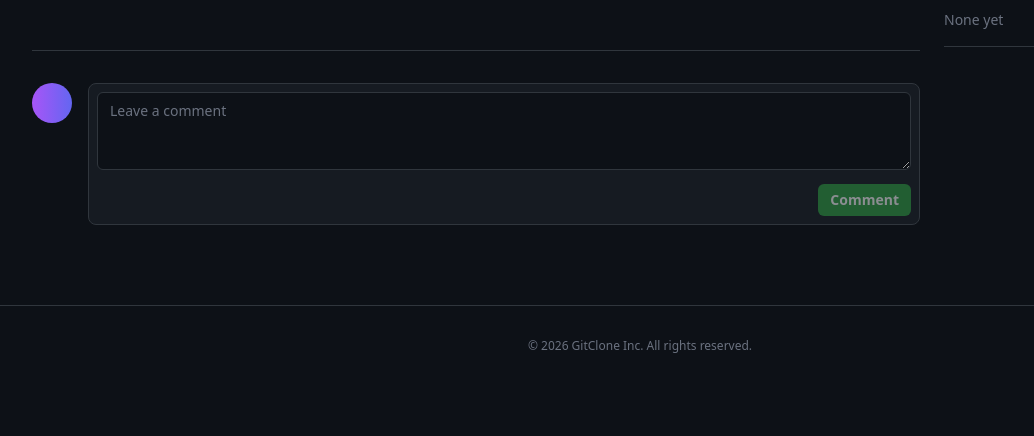
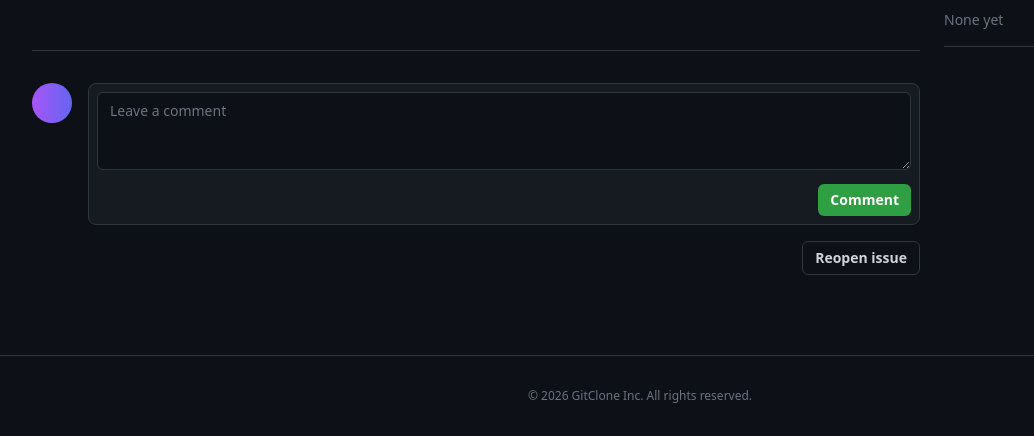
Before and after one commit to ParitKansal/RepoHub, a FastAPI app: template templates/issue_detail.html in a window 1280 px wide. Shown: the part 452-888 px from the top of the page, without its empty margins (0-1034 px from the left). Before the commit the page ends 805 px from the top, so only its background shows below. Run offline with FastAPI, Linux system fonts and the light colour scheme; the template is opened without the code that fills it, so the values that code supplies are empty; some libraries are stand-ins or nearby versions.

Commit message:
Phase 4.5: Issue comments and resolution

```diff
--- a/main.py
+++ b/main.py
@@ -369,3 +369,70 @@ async def issue_detail(request: Request, username: str, repo_name: str, issue_id
         "owner": owner,
         "issue": issue
     })
+
+@app.post("/{username}/{repo_name}/issues/{issue_id}/comment")
+async def add_issue_comment(
+    request: Request,
+    username: str,
+    repo_name: str,
+    issue_id: int,
+    content: str = Form(...),
+    db: Session = Depends(get_db)
+):
+    current_user = auth.get_current_user_from_cookie(request, db)
+    if not current_user:
+        return RedirectResponse(url="/login")
+
+    owner = db.query(models.User).filter(models.User.username == username).first()
+    repo = db.query(models.Repository).filter(
+        models.Repository.owner_id == owner.id,
+        models.Repository.name == repo_name
+    ).first()
+
+    issue = db.query(models.Issue).filter(models.Issue.id == issue_id, models.Issue.repo_id == repo.id).first()
+    if not issue:
+        return RedirectResponse(url=f"/{username}/{repo_name}/issues")
+
+    new_comment = models.Comment(
+        content=content,
+        issue_id=issue.id,
+        author_id=current_user.id
+    )
+    db.add(new_comment)
+    db.commit()
+
+    return RedirectResponse(url=f"/{username}/{repo_name}/issues/{issue_id}", status_code=status.HTTP_302_FOUND)
+
+@app.post("/{username}/{repo_name}/issues/{issue_id}/close")
+async def close_issue(
+    request: Request,
+    username: str,
+    repo_name: str,
+    issue_id: int,
+    db: Session = Depends(get_db)
+):
+    current_user = auth.get_current_user_from_cookie(request, db)
+    if not current_user:
+        return RedirectResponse(url="/login")
+
+    owner = db.query(models.User).filter(models.User.username == username).first()
+    repo = db.query(models.Repository).filter(
+        models.Repository.owner_id == owner.id,
+        models.Repository.name == repo_name
+    ).first()
+
+    issue = db.query(models.Issue).filter(models.Issue.id == issue_id, models.Issue.repo_id == repo.id).first()
+    if not issue:
+        return RedirectResponse(url=f"/{username}/{repo_name}/issues")
+
+    # Only repo owner or issue author can close it
+    if current_user.id != owner.id and current_user.id != issue.author_id:
+        return RedirectResponse(url=f"/{username}/{repo_name}/issues/{issue_id}")
+
+    if issue.status == "Open":
+        issue.status = "Closed"
+    else:
+        issue.status = "Open"
+
+    db.commit()
+    return RedirectResponse(url=f"/{username}/{repo_name}/issues/{issue_id}", status_code=status.HTTP_302_FOUND)
--- a/templates/issue_detail.html
+++ b/templates/issue_detail.html
@@ -29,7 +29,7 @@
 
             <div class="ml-3 text-gray-400">
                 <span class="font-semibold text-gray-300 hover:text-github-blue cursor-pointer">{{ issue.author.username }}</span> opened this issue
-                <span class="ml-2 text-gray-500">· 0 comments</span>
+                <span class="ml-2 text-gray-500">· {{ issue.comments|length }} comments</span>
             </div>
         </div>
     </div>
@@ -68,18 +68,59 @@
                 </div>
             </div>
 
-            <!-- Mock Add Comment Box -->
+            <!-- Comments Loop -->
+            {% for comment in issue.comments %}
+            <div class="flex items-start space-x-4 mb-6">
+                <!-- Avatar -->
+                <div class="hidden sm:block flex-shrink-0">
+                    <div class="w-10 h-10 rounded-full bg-gradient-to-r from-purple-500 to-indigo-500 flex items-center justify-center text-lg text-white font-bold">
+                        {{ comment.author.username[0]|upper }}
+                    </div>
+                </div>
+
+                <!-- Comment Box -->
+                <div class="flex-1 bg-github-dark border border-github-border rounded-lg relative overflow-hidden">
+                    <div class="hidden sm:block absolute top-4 -left-2 w-3 h-3 bg-github-dark border-t border-l border-github-border transform -rotate-45"></div>
+
+                    <div class="bg-github-header border-b border-github-border px-4 py-2 flex justify-between items-center text-sm">
+                        <div class="text-gray-400">
+                            <span class="font-semibold text-gray-300">{{ comment.author.username }}</span> commented
+                        </div>
+                    </div>
+
+                    <div class="p-4 text-white text-sm">
+                        <p style="white-space: pre-wrap;" class="leading-relaxed">{{ comment.content }}</p>
+                    </div>
+                </div>
+            </div>
+            {% endfor %}
+
+            <!-- Add Comment Box -->
             <div class="flex items-start space-x-4 mt-8 pt-8 border-t border-github-border">
                 <div class="hidden sm:block flex-shrink-0">
                     <div class="w-10 h-10 rounded-full bg-gradient-to-r from-purple-500 to-indigo-500 flex items-center justify-center text-lg text-white font-bold">
                         {{ user.username[0]|upper }}
                     </div>
                 </div>
-                <div class="flex-1 border border-github-border rounded-lg p-2 bg-github-header">
-                    <textarea rows="3" placeholder="Leave a comment" class="w-full bg-github-dark border border-github-border rounded-md px-3 py-2 text-white focus:outline-none focus:border-github-blue focus:ring-1 focus:ring-github-blue placeholder-gray-500 text-sm resize-y" disabled></textarea>
-                    <div class="flex justify-end mt-2">
-                        <button class="bg-github-green opacity-50 cursor-not-allowed text-white font-semibold py-1.5 px-3 rounded-md text-sm" disabled>Comment</button>
-                    </div>
+                <div class="flex-1">
+                    <form action="/{{ owner.username }}/{{ repo.name }}/issues/{{ issue.id }}/comment" method="POST" class="border border-github-border rounded-lg p-2 bg-github-header">
+                        <textarea name="content" rows="3" placeholder="Leave a comment" class="w-full bg-github-dark border border-github-border rounded-md px-3 py-2 text-white focus:outline-none focus:border-github-blue focus:ring-1 focus:ring-github-blue placeholder-gray-500 text-sm resize-y" required></textarea>
+                        <div class="flex justify-end mt-2 space-x-2">
+                            <button type="submit" class="bg-github-green hover:bg-green-600 text-white font-semibold py-1.5 px-3 rounded-md text-sm">Comment</button>
+                        </div>
+                    </form>
+
+                    <form action="/{{ owner.username }}/{{ repo.name }}/issues/{{ issue.id }}/close" method="POST" class="mt-4 flex justify-end">
+                        {% if issue.status == 'Open' %}
+                        <button type="submit" class="bg-github-dark border border-github-border hover:bg-gray-800 text-gray-300 font-semibold py-1.5 px-3 rounded-md text-sm flex items-center">
+                            <i class="fa-regular fa-circle-check text-purple-500 mr-2"></i> Close issue
+                        </button>
+                        {% else %}
+                        <button type="submit" class="bg-github-dark border border-github-border hover:bg-gray-800 text-gray-300 font-semibold py-1.5 px-3 rounded-md text-sm flex items-center">
+                            Reopen issue
+                        </button>
+                        {% endif %}
+                    </form>
                 </div>
             </div>
         </div>
```
Also changed, not shown: models.py (+17 -1 lines).
